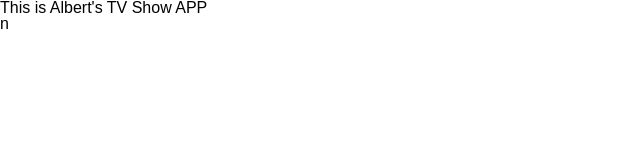
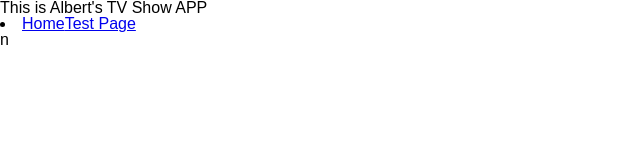
Before and after one commit to sgacio/weekend-project, a React (Create React App) app: page /Test in a window 1280 px wide. Shown: the top 160 px of the page, without its empty margins (0-640 px from the left). Built offline with nearby package versions, Linux system fonts and the light colour scheme; no server answers.

Commit message:
nav bar addition
Co-authored-by: sgacio <sgacio@mail.usf.edu>

```diff
--- a/src/App.js
+++ b/src/App.js
@@ -1,5 +1,5 @@
 import React, { Component } from 'react'
-import { BrowserRouter as Router, Switch, Route } from 'react-router-dom'
+import { BrowserRouter as Router, Switch, Route, Link } from 'react-router-dom'
 import HomePage from './components/HomePage'
 import Test from './components/Test'
 
@@ -8,9 +8,16 @@ class App extends Component {
     return (
       <main>
         <nav>
+
           <header>This is Albert's TV Show APP</header>
         </nav>
         <Router>
+          <nav>
+            <li>
+              <Link to="/">Home</Link>
+              <Link to="/Test">Test Page</Link>
+            </li>
+          </nav>
           <Switch>
             <Route exact path="/" component={HomePage}></Route>
             <Route exact path="/Test" component={Test}></Route>
--- a/src/components/HomePage.jsx
+++ b/src/components/HomePage.jsx
@@ -1,6 +1,7 @@
 import React, { useState, useEffect } from 'react'
 import axios from 'axios'
 import { Link } from 'react-router-dom'
+import Test from './Test'
 
 const HomePage = () => {
   const [movie, setMovie] = useState([])
--- a/src/components/Test.jsx
+++ b/src/components/Test.jsx
@@ -8,7 +8,7 @@ const Test = () => {
 
   const getCastAndCredits = async () => {
     const resp = await axios.get(
-      `https://api.themoviedb.org/3/tv/${tvId}/credits?api_key=2d3a8fbb2336ce29522e69bb7f40bffa&language=en-US`
+      `https://api.themoviedb.org/3/movie/${tvId}/credits?api_key=2d3a8fbb2336ce29522e69bb7f40bffa`
     )
     console.log(resp.data.cast)
     setTvId(resp.data.cast)
@@ -18,7 +18,7 @@ const Test = () => {
     getCastAndCredits()
   }, [])
 
-  return <div>n </div>
+  return <div>n</div>
 }
 
 export default Test
```
